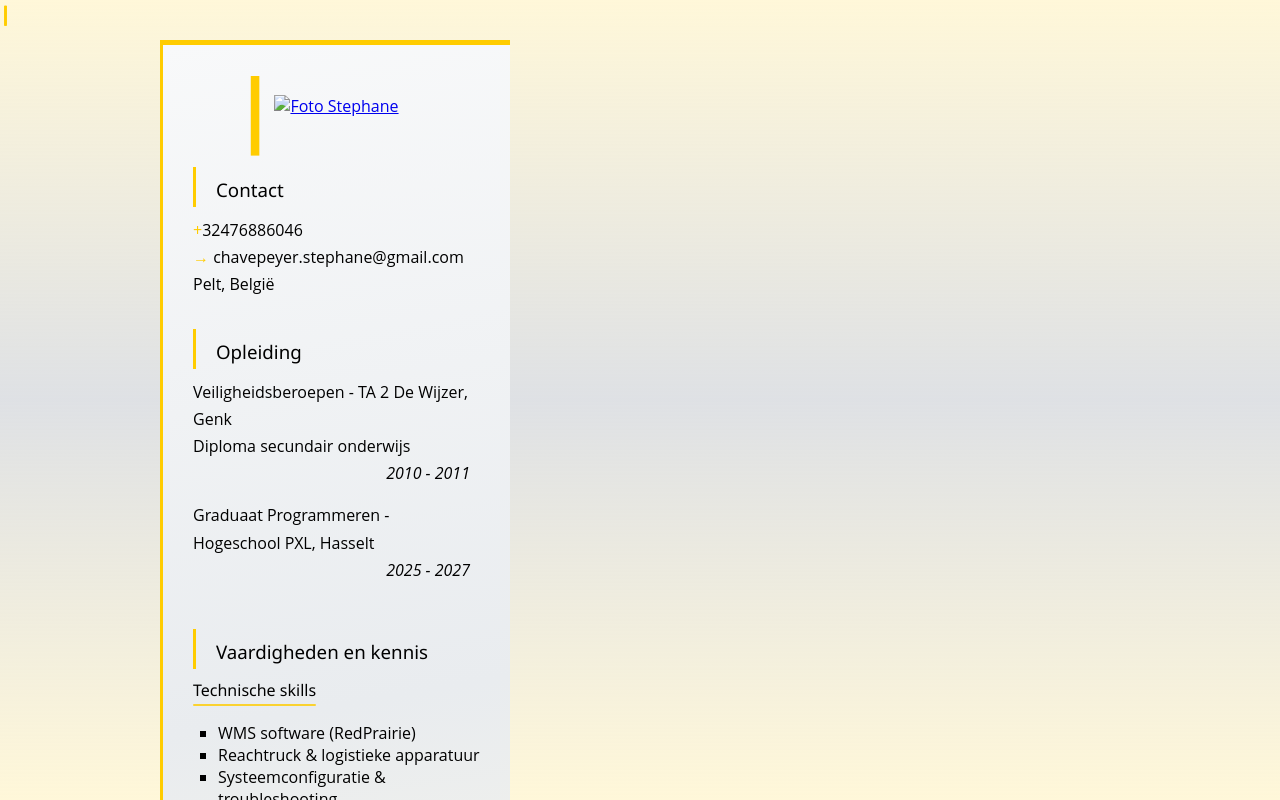
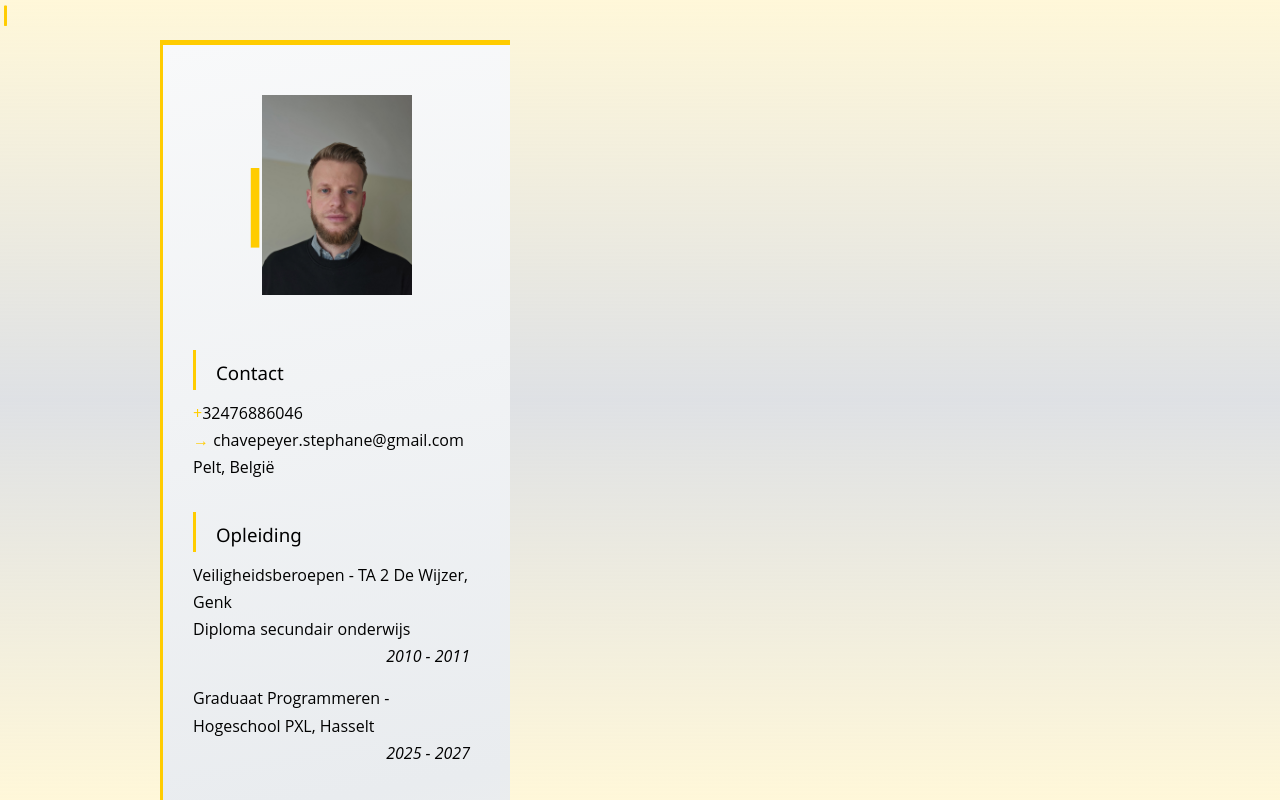
Before and after one commit to pxl-grpro-wpl1-2526/curriculum-vitae-StephaneChavepeyerPXL, a plain HTML site: page index.html in a window 1280 px wide. Shown: the top 800 px of the page. Drawn offline with Linux system fonts and the light colour scheme; the site is published under a folder, as on GitHub Pages, so addresses that start at the root find nothing.

Commit message:
Updated photo path

```diff
--- a/index.html
+++ b/index.html
@@ -12,7 +12,7 @@
         <section class="cv-links">
             <div class="foto">
                 <a href="https://www.linkedin.com/in/stephane-chavepeyer-79615139b/" target="_blank">
-                    <img src="/Images/stephane.png" alt="Foto Stephane" width="150"/>
+                    <img src="./Images/stephane.png" alt="Foto Stephane" width="150"/>
                 </a>
             </div>
             <section class="contact">
```
